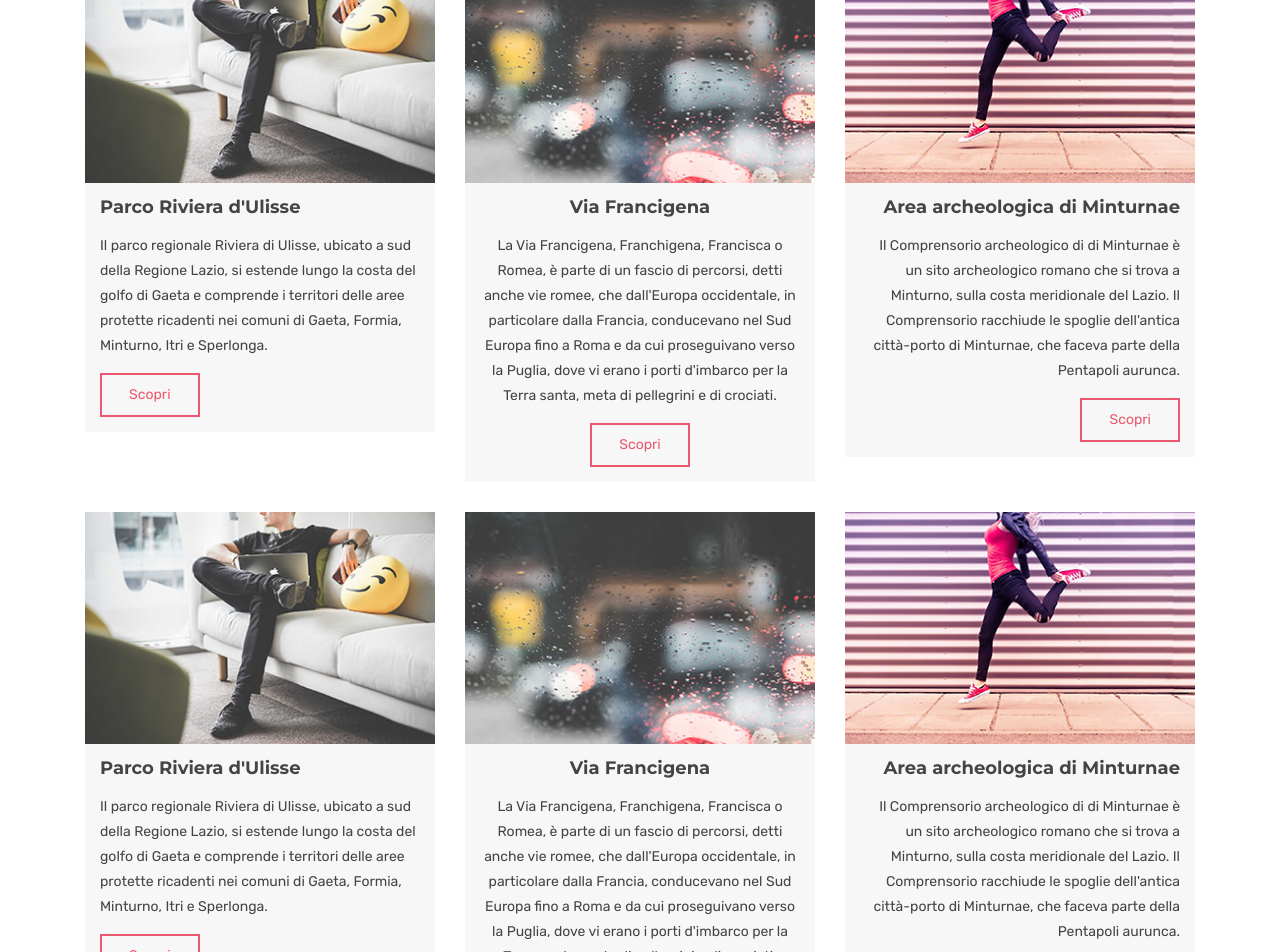
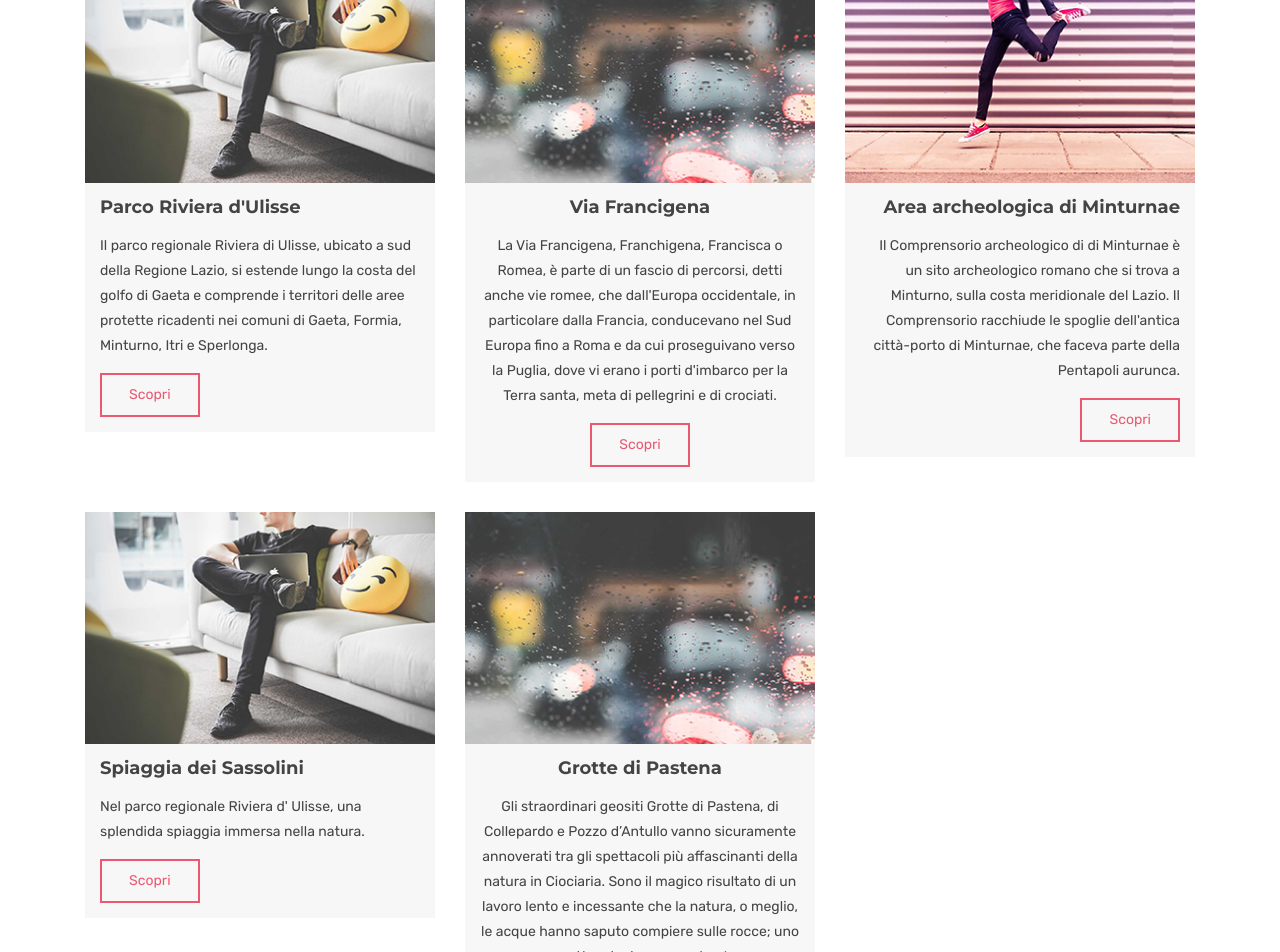
Before and after one commit to filippo-fresilli/villina-scauri, a Jekyll site: the page built from index.html, in a window 1280 px wide. Shown: the part 4048-5000 px from the top of the page. Built offline with Jekyll 4.4.1, drawn with Linux system fonts in a browser that asks for light colours; some of the changed text lies outside the part shown.

Commit message:
adding cards

```diff
--- a/index.html
+++ b/index.html
@@ -582,7 +582,7 @@ canonical: https://villinascauri.com
   <!-- Note End -->
 
   <div class="mb-60"></div>
-    <!-- Map Start -->
+  <!-- Map Start -->
   <section class="container">
     <div class="row">
       <div class="col-md-12">
@@ -627,7 +627,7 @@ canonical: https://villinascauri.com
 
     <!-- bellezze del territorio cards -->
     <div class="row">
-      <!-- card -->
+      <!-- card 1 -->
       <div class="col-md-4">
         <div class="card">
           <img
@@ -654,7 +654,7 @@ canonical: https://villinascauri.com
       </div>
       <!-- End card -->
 
-      <!-- card -->
+      <!-- card 2 -->
       <div class="col-md-4">
         <div class="card">
           <img
@@ -682,7 +682,7 @@ canonical: https://villinascauri.com
       </div>
       <!-- End card -->
 
-      <!-- card -->
+      <!-- card 3 -->
       <div class="col-md-4">
         <div class="card">
           <img
@@ -708,24 +708,24 @@ canonical: https://villinascauri.com
           </div>
         </div>
       </div>
+      <!-- End card -->
 
+      <!-- card 4 -->
       <div class="col-md-4">
         <div class="card">
           <img
             class="card-img-top"
             src="{{ BASE_PATH }}/assets/images/card/img-05.jpg"
-            alt="Parco Riviera d'Ulisse"
+            alt="Spiaggia dei Sassolini"
           />
           <div class="card-block">
-            <h3 class="card-title">Parco Riviera d'Ulisse</h3>
+            <h3 class="card-title">Spiaggia dei Sassolini</h3>
             <p class="card-text">
-              Il parco regionale Riviera di Ulisse, ubicato a sud della Regione
-              Lazio, si estende lungo la costa del golfo di Gaeta e comprende i
-              territori delle aree protette ricadenti nei comuni di Gaeta,
-              Formia, Minturno, Itri e Sperlonga.
+              Nel parco regionale Riviera d' Ulisse, una splendida spiaggia
+              immersa nella natura.
             </p>
             <a
-              href="http://www.parcorivieradiulisse.it/"
+              href="https://www.facebook.com/MaryRockScauri/"
               class="btn card-btn btn-common"
             >
               Scopri
@@ -735,26 +735,25 @@ canonical: https://villinascauri.com
       </div>
       <!-- End card -->
 
-      <!-- card -->
+      <!-- card 5 -->
       <div class="col-md-4">
         <div class="card">
           <img
             class="card-img-top"
             src="{{ BASE_PATH }}/assets/images/card/img-06.jpg"
-            alt="via Francigena"
+            alt="Grotte di Pastena"
           />
           <div class="card-block text-center">
-            <h3 class="card-title">Via Francigena</h3>
+            <h3 class="card-title">Grotte di Pastena</h3>
             <p class="card-text">
-              La Via Francigena, Franchigena, Francisca o Romea, è parte di un
-              fascio di percorsi, detti anche vie romee, che dall'Europa
-              occidentale, in particolare dalla Francia, conducevano nel Sud
-              Europa fino a Roma e da cui proseguivano verso la Puglia, dove vi
-              erano i porti d'imbarco per la Terra santa, meta di pellegrini e
-              di crociati.
+              Gli straordinari geositi Grotte di Pastena, di Collepardo e Pozzo
+              d’Antullo vanno sicuramente annoverati tra gli spettacoli più
+              affascinanti della natura in Ciociaria. Sono il magico risultato
+              di un lavoro lento e incessante che la natura, o meglio, le acque
+              hanno saputo compiere sulle rocce; uno spettacolo da non perdere!
             </p>
             <a
-              href="https://www.viefrancigene.org/it/"
+              href="http://www.grottepastenacollepardo.it/"
               class="btn card-btn btn-common"
               >Scopri</a
             >
@@ -763,8 +762,8 @@ canonical: https://villinascauri.com
       </div>
       <!-- End card -->
 
-      <!-- card -->
-      <div class="col-md-4">
+      <!-- card 6 -->
+      <!-- <div class="col-md-4">
         <div class="card">
           <img
             class="card-img-top"
@@ -788,7 +787,7 @@ canonical: https://villinascauri.com
             </a>
           </div>
         </div>
-      </div>
+      </div> -->
       <!-- End card -->
     </div>
   </section>
```
